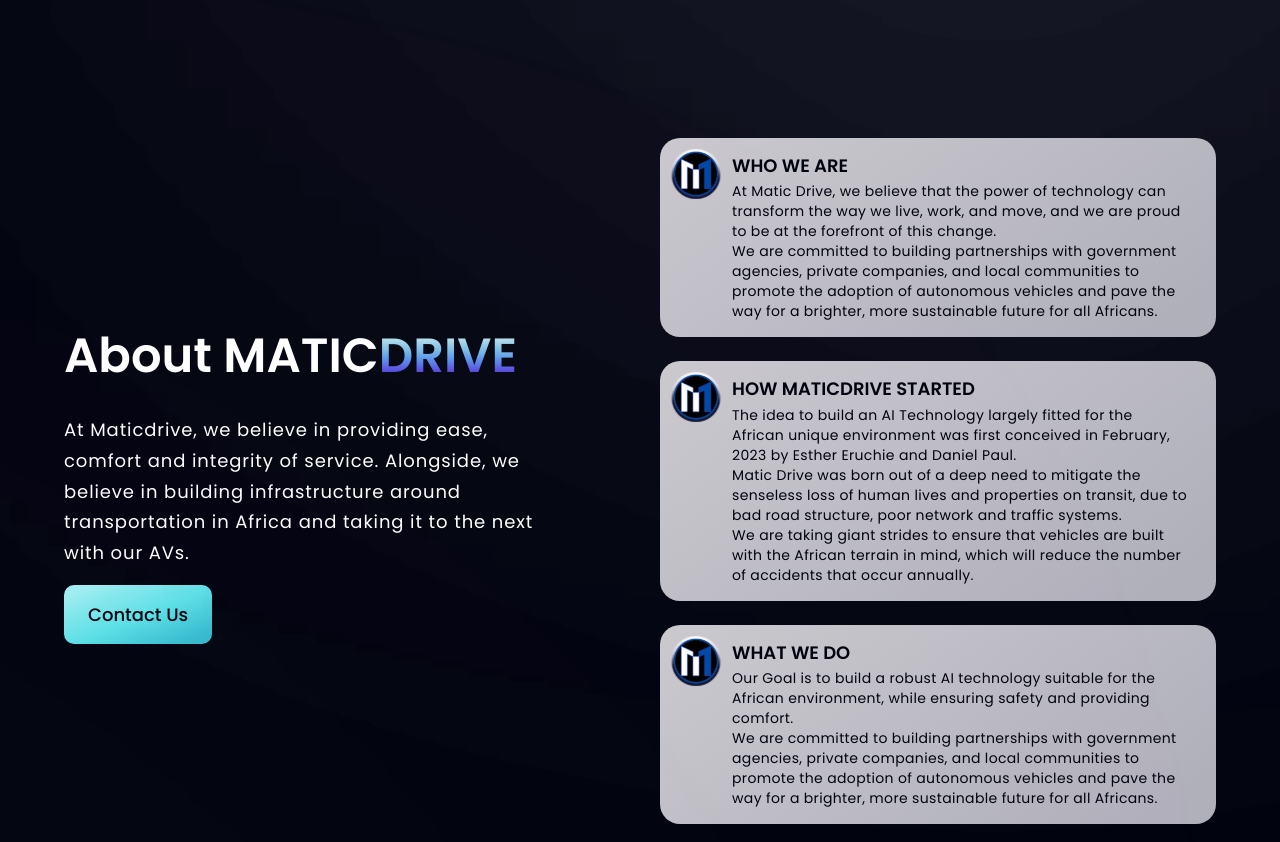
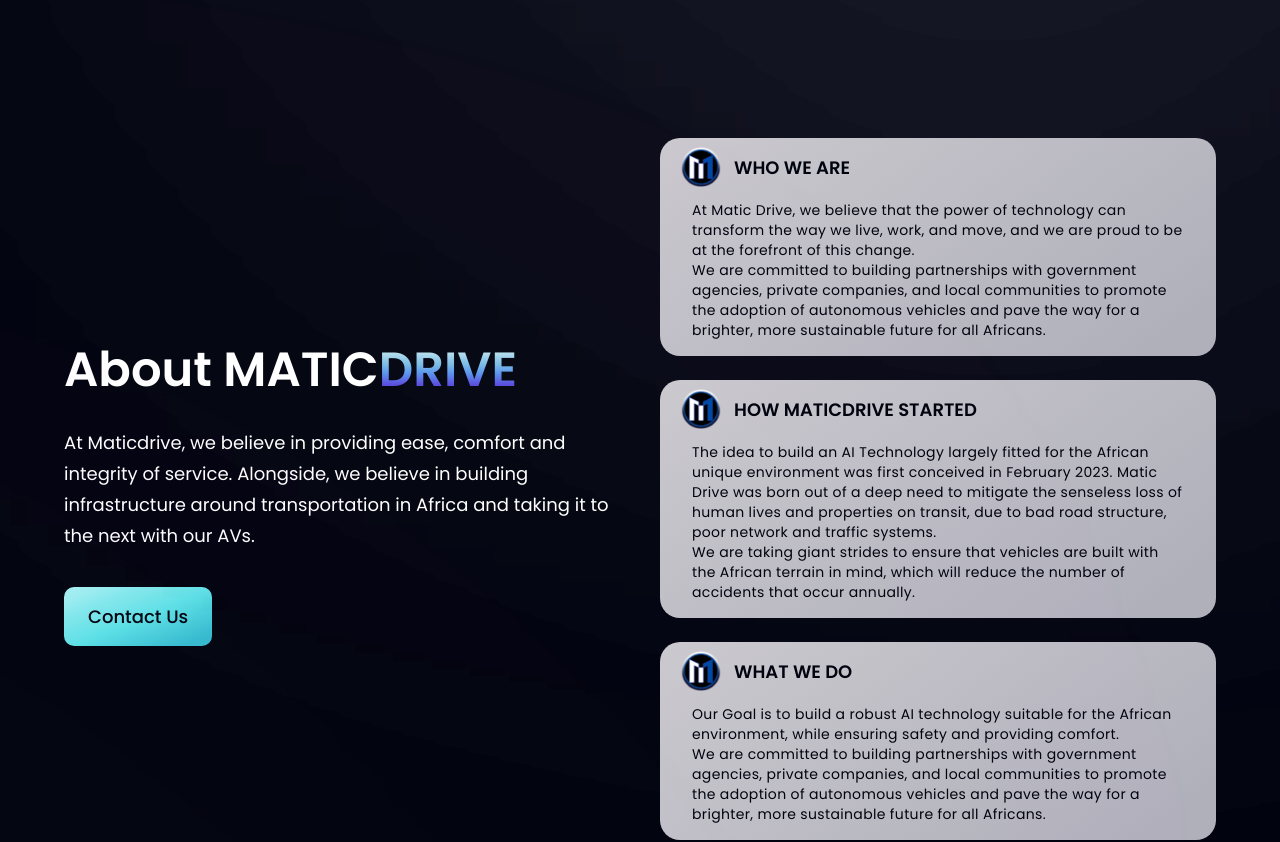
Before and after one commit to Kennius7/MaticDrive-Website, a React (Vite) app: page / in a window 1280 px wide. Shown: the part 1720-2562 px from the top of the page. Built offline with nearby package versions, Linux system fonts and the light colour scheme.

Commit message:
Editing the About Us Section

```diff
--- a/src/components/AboutUs.jsx
+++ b/src/components/AboutUs.jsx
@@ -5,34 +5,34 @@
 
 
 const FeatureCard = ({ icon, title, content, index }) => (
-  <div className={`flex flex-row p-4 rounded-[20px] ${index !== features.length - 1 ? "mb-6" : "mb-0"} feature-card2`}>
-    <div className={`w-[64px] h-[64px] rounded-full ${styles.flexCenter} bg-transparent -mt-3 -ml-3`}>
-      <img src={icon} alt="star" className="w-[100%] h-[100%] object-contain" />
+  <div className={`flex flex-col p-4 rounded-[20px] ${index !== features.length - 1 ? "mb-6" : "mb-0"} feature-card2`}>
+    <div className="flex justify-start items-center -mt-3 w-[100%] h-[50px] bg-transparent">
+      <img src={icon} alt="star" className=" w-[50px] h-[50px]" />
+      <h4 className="pl-2 font-poppins font-semibold text-primary text-center ss:text-[18px] text-[16px]">{title}</h4>
     </div>
-    <div className="flex-1 flex flex-col ml-1">
-      <h4 className="font-poppins font-semibold text-primary text-[18px] leading-[23.4px] mb-1 -pt-1">
-        {title}
-      </h4>
-      <p className="font-poppins font-normal tracking-wide text-primary text-[14px] leading-[20px] newline pr-3">
-        {content}
-      </p>
-    </div>
+
+    <p className="mt-2 mx-4 font-poppins font-normal tracking-wide text-primary text-[14px] leading-[20px] newline">
+      {content}
+    </p>
   </div>
 );
 
 const AboutUs = () =>  (
   <section id="aboutUs" className={`my-20 ${layout.section}`}>
     <div className={layout.sectionInfo}>
-      <div className={`${styles.heading2} text-[30]`}>
-        About MATIC<span className="text-gradient" >DRIVE</span>
+      <div className={`${styles.heading2}`}>
+        About MATIC<span className="text-gradient">DRIVE</span>
       </div>
 
-      <p className={`${styles.paragraph} max-w-[470px] mt-5 tracking-wider`}>
+      <p className={`${styles.paragraph} max-w-[550px] my-5`}>
         At Maticdrive, we believe in providing ease, comfort and integrity of service.
         Alongside, we believe in building infrastructure around transportation in Africa
         and taking it to the next with our AVs.
       </p>
-      <Button styles={`mt-4`} />
+      <a href="#contact">
+        <Button styles={`mt-4`} />
+      </a>
+
     </div>
 
     <div className={`${layout.sectionImg} flex-col`}>
--- a/src/components/Partnership.jsx
+++ b/src/components/Partnership.jsx
@@ -4,8 +4,8 @@
 const Partnership = () => (
   <section id="partners" className={`${styles.flexCenter} ${styles.marginYPartner} ${styles.padding} sm:flex-row flex-col bg-black-gradient-2 rounded-[20px] box-shadow`}>
     <div className="flex-1 flex flex-col">
-      <h2 className={styles.heading2}>You can partner with us!</h2>
-      <p className={`${styles.paragraph} max-w-[600px] mt-5`}>
+      <h2 className={styles.headingPart}>You can partner <br className="md:hidden block" /> with us!</h2>
+      <p className={`${styles.paragraph} lg:max-w-[600px] sm:max-w-[460px] max-w-[600px] mt-5`}>
         Develop your AV business model with our agile team, to create efficient AVs that can deliver optimum services anywhere in Africa.
       </p>
     </div>
--- a/src/constants/index.js
+++ b/src/constants/index.js
@@ -44,7 +44,7 @@
     icon: shield,
     title: "HOW MATICDRIVE STARTED",
     content:
-      "The idea to build an AI Technology largely fitted for the African unique environment was first conceived in February, 2023 by Esther Eruchie and Daniel Paul. \nMatic Drive was born out of a deep need to mitigate the senseless loss of human lives and properties on transit, due to bad road structure, poor network and traffic systems. \nWe are taking giant strides to ensure that vehicles are built with the African terrain in mind, which will reduce the number of accidents that occur annually.",
+      "The idea to build an AI Technology largely fitted for the African unique environment was first conceived in February 2023. Matic Drive was born out of a deep need to mitigate the senseless loss of human lives and properties on transit, due to bad road structure, poor network and traffic systems. \nWe are taking giant strides to ensure that vehicles are built with the African terrain in mind, which will reduce the number of accidents that occur annually.",
   },
   {
     id: "feature-3",
--- a/src/style.js
+++ b/src/style.js
@@ -2,6 +2,7 @@
   boxWidth: "xl:max-w-[1280px] w-full",
 
   heading2: "font-poppins font-semibold xs:text-[48px] text-[40px] text-white xs:leading-[76.8px] leading-[66.8px] w-full",
+  headingPart: "font-poppins font-semibold xs:text-[48px] text-[32px] text-white xs:leading-[76.8px] leading-[50px] w-full",
   paragraph: "font-poppins font-normal text-white text-[18px] leading-[30.8px]",
 
   flexCenter: "flex justify-center items-center",
@@ -14,7 +15,7 @@
 
   marginX: "sm:mx-16 mx-6",
   marginY: "sm:my-16 my-6",
-  marginYPartner: "sm:my-20 my-6",
+  marginYPartner: "sm:my-60 my-6",
 };
 
 export const layout = {
```
